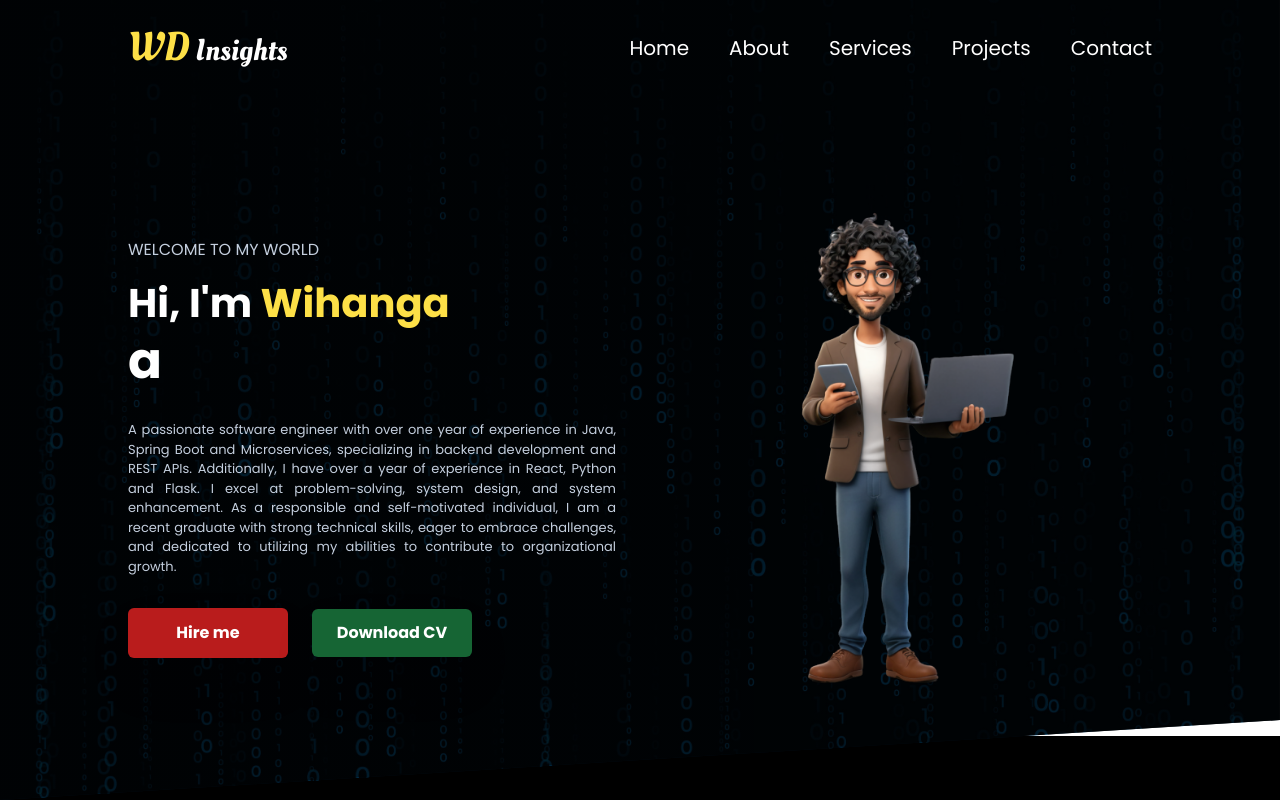
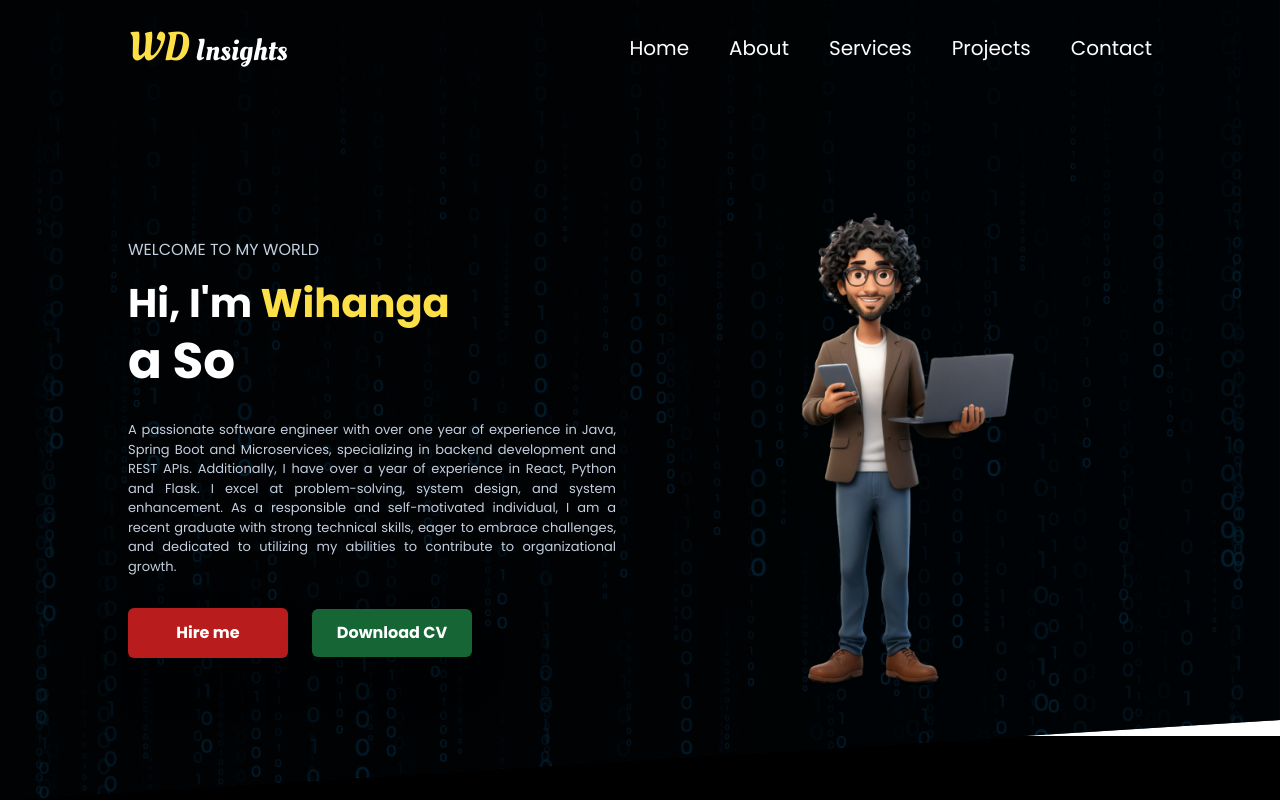
Before and after one commit to githmi-ruchirangi/deploy_portfolio, a Next.js app: page / in a window 1280 px wide. Shown: the top 800 px of the page. Built offline with nearby package versions, Linux system fonts and the light colour scheme.

Commit message:
change type write effect 2

```diff
--- a/components/Helper/TypeWriteEffect.tsx
+++ b/components/Helper/TypeWriteEffect.tsx
@@ -12,8 +12,7 @@ const TypeWriteEffect = () => {
           1000,
           'a  Freelancer',
           1000,
-          'a',
-          1000
+
         ]}
         wrapper="span"
         speed={50}
```
